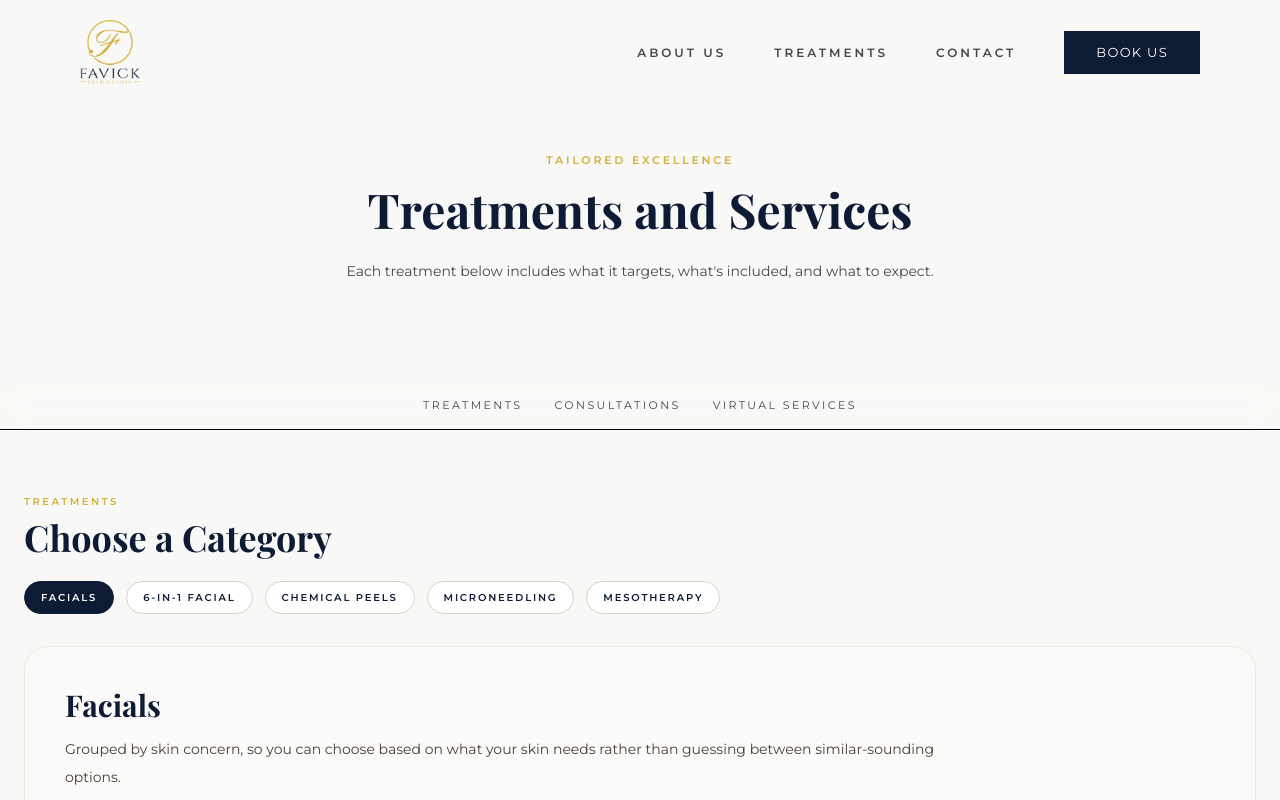
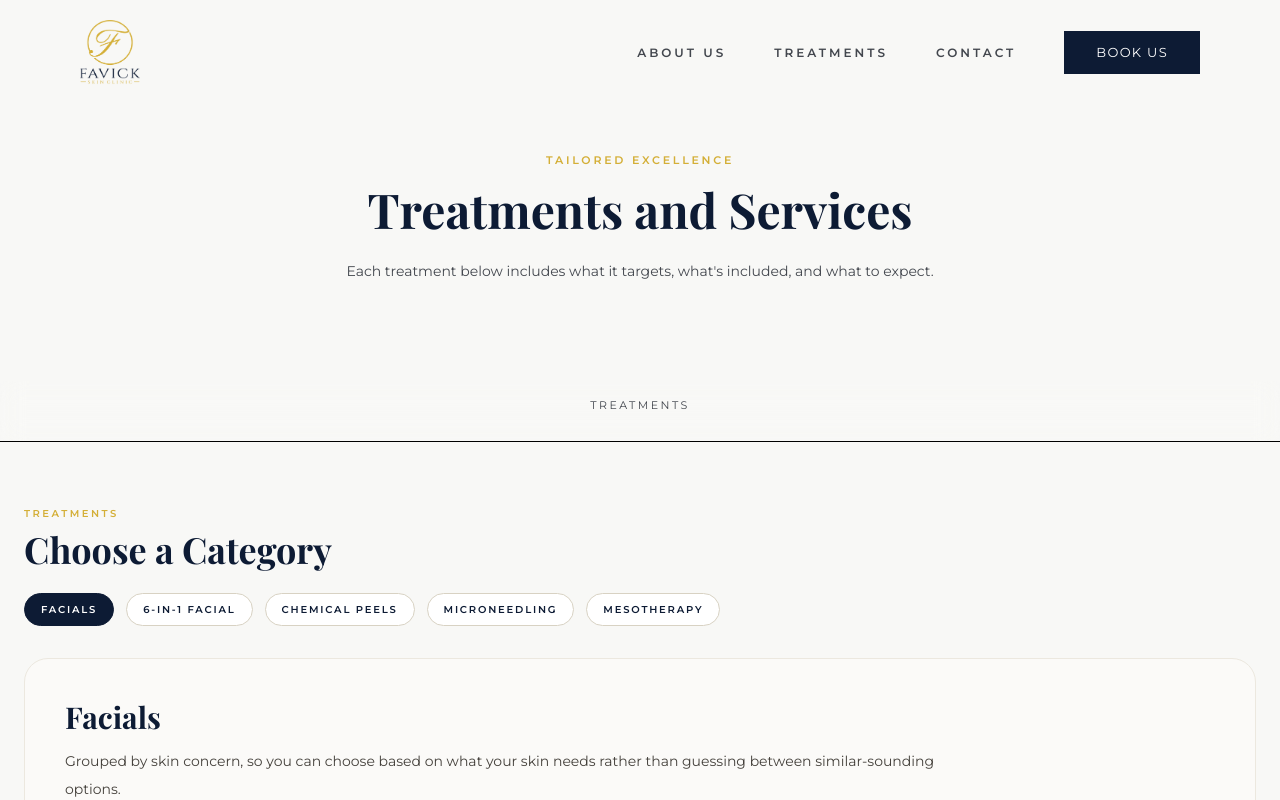
Before and after one commit to victorgbonna/favick-clinic, a Next.js app: page /treatments in a window 1280 px wide. Shown: the top 800 px of the page. Built offline with nearby package versions, Linux system fonts and the light colour scheme; a web font is replaced by a local one.

Commit message:
treatment v2

```diff
--- a/src/components/helper/Nav/index.jsx
+++ b/src/components/helper/Nav/index.jsx
@@ -42,7 +42,7 @@ function PhoneNav({nav_list, scrolledPast, activeNav}){
             style={scrolledPast?{background:" #F8F8F6"}:{background:"transparent"}}
         >
         <div className='flex justify-between tablet:block tablet:p-4 items-center px-6 py-0'>
-           <div className="flex justify-between items-center px-5 py-5 tablet:py-4">
+           <div className="flex justify-between items-center">
             <Link href={PAGE_ROUTES.HOME} className='inline-flex items-center'>
                 <Image
                     src="/images/favick-logo.png"
--- a/src/components/helper/StoryNarrative.jsx
+++ b/src/components/helper/StoryNarrative.jsx
@@ -34,7 +34,7 @@ export default function StoryNarrative() {
     //     truly put you first.
     // </p>;
   return (
-    <section className="mx-auto grid max-w-[1280px] grid-cols-12 items-center gap-8 px-[80px] py-24 tablet:grid-cols-1 tablet:px-5 tablet:mt-14 mt-10">
+    <section className="mx-auto grid max-w-[1280px] grid-cols-12 items-center gap-8 px-[80px] py-24 tablet:grid-cols-1 tablet:px-5 tablet:mt-2 mt-10">
       <aside className="col-span-5 tablet:col-span-1">
         <p className="monte text-[10px] font-semibold uppercase tracking-[0.25em] text-gold">
           Welcome to Favick Skin Clinic
@@ -57,9 +57,9 @@ export default function StoryNarrative() {
         {/* {newLocal} */}
       </aside>
 
-      <div className="col-span-7 space-y-12 tablet:col-span-1 justify-self-end">
+      <div className="col-span-7 space-y-12 tablet:col-span-1 justify-self-end tablet:justify-self-center">
         <article className="relative  w-fit rounded-2xl border border-[#e8e4da] shadow-[0_30px_90px_-40px_rgba(13,27,52,0.35)]">
-          <div className="group relative overflow-hidden rounded-xl w-[500px] tablet:w-[350px]">
+          <div className="group relative overflow-hidden rounded-xl w-[450px] tablet:w-[350px]">
             <ImageContainer
               src="/images/models.png"
               alt="Favick Skin Clinic"
--- a/src/components/helper/footer.jsx
+++ b/src/components/helper/footer.jsx
@@ -117,7 +117,7 @@ export default function Footer() {
             <div className="mx-auto mt-14 flex max-w-7xl flex-col items-start justify-between gap-4 border-t border-[#122d5c] pt-5 text-[11px] uppercase tracking-[0.22em] text-[#5978ad] md:flex-row md:items-end">
                 <div className="space-y-1">
                     <p className='text-[13px]'>&copy; {year} {API_ENDPOINTS.BRAND_NAME_LONG}.</p>
-                    <p className="text-[12px] normal-case tracking-[0.12em] text-[#6f8bbe]">{'Expert Skincare for Every Skin Tone'}</p>
+                    <p className="text-[12px] normal-case tracking-[0.12em] italic">{'Expert Skincare for Every Skin Tone'}</p>
                 </div>
                 <div className="flex items-center gap-6">
                     <Link href="#refund-return-policy" className="hover:text-[#a9c0e8]">Refund & Return Policy</Link>
--- a/src/components/helper/services.jsx
+++ b/src/components/helper/services.jsx
@@ -96,7 +96,7 @@ export default function Services() {
   const initialSlide = coreCategories.findIndex((item) => item.id === selectedCategoryId);
 
   return (
-    <section id="studio" className="bg-surface-container-low px-6 py-20 px-24 tablet:px-0 tablet:py-14">
+    <section id="studio" className="bg-surface-container-low py-20 px-24 tablet:px-4 tablet:py-14">
       <div className="mx-auto max-w-7xl tablet:max-w-full">
         <div className="mb-10 text-center">
           <p className="monte text-[11px] font-semibold uppercase tracking-[0.25em] text-gold">{API_ENDPOINTS.BRAND_NAME_LONG}</p>
--- a/src/pages/treatments.jsx
+++ b/src/pages/treatments.jsx
@@ -1,6 +1,7 @@
 import { useMemo, useState } from "react";
 
 import { API_ENDPOINTS } from "@/configs";
+import Link from "next/link";
 
 function extractPriceValues(priceText) {
   const matches = String(priceText).match(/\d+(?:\.\d+)?/g);
@@ -72,14 +73,14 @@ export default function TreatmentsPage() {
       </header>
 
       <nav className="sticky top-[88px] z-40 bg-surface/80 backdrop-blur-md border-b border-outline-variant/10 py-4">
-        <div className="max-w-7xl mx-auto flex justify-center gap-8 px-6 tablet:px-4">
-          <a href="#treatments" className="monte cursor-pointer uppercase text-[11px] tracking-[0.22em] text-on-surface-variant hover:text-gold">Treatments</a>
-          <a href="#consultations" className="monte cursor-pointer uppercase text-[11px] tracking-[0.22em] text-on-surface-variant hover:text-gold">Consultations</a>
-          <a href="#virtual-services" className="monte cursor-pointer uppercase text-[11px] tracking-[0.22em] text-on-surface-variant hover:text-gold">Virtual Services</a>
+        <div className="max-w-7xl mx-auto flex overflow-x-auto pb-3 flex-nowrap tablet:justify-start justify-start gap-8 px-6 tablet:pl-4 tablet:px-2 tablet:gap-x-20">
+          <Link href="#treatments" className="monte cursor-pointer uppercase text-[11px] tracking-[0.22em] text-on-surface-variant hover:text-gold shrink-0 w-full tablet:w-auto tablet:text-sm text-center tablet:text-left">Treatments</Link>
+          <Link href="#consultations" className="monte cursor-pointer uppercase text-[11px] tracking-[0.22em] text-on-surface-variant hover:text-gold shrink-0 w-full tablet:w-auto text-center tablet:text-left tablet:w-auto tablet:text-sm">Consultations</Link>
+          <Link href="#virtual-services" className="monte cursor-pointer uppercase text-[11px] tracking-[0.22em] text-on-surface-variant hover:text-gold shrink-0 w-full tablet:w-auto text-center tablet:text-left tablet:w-auto tablet:text-sm">Virtual Services</Link>
         </div>
       </nav>
 
-      <main className="max-w-7xl mx-auto px-6 py-16 tablet:px-4">
+      <main className="max-w-7xl mx-auto px-6 py-16 tablet:py-8 tablet:px-4">
         <section id="treatments" className="scroll-mt-32">
           <p className="monte text-[10px] font-semibold uppercase tracking-[0.25em] text-gold">Treatments</p>
           <h2 className="mt-2 playfair text-4xl font-bold text-[#0d1b34] tablet:text-3xl">Choose a Category</h2>
```
